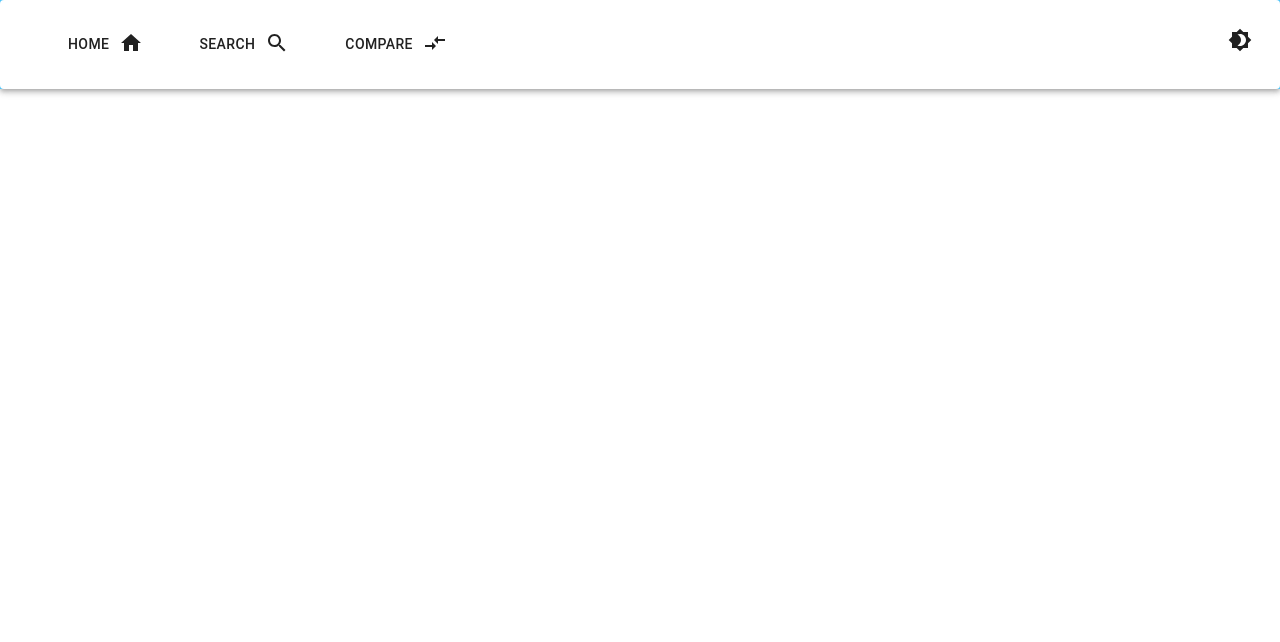
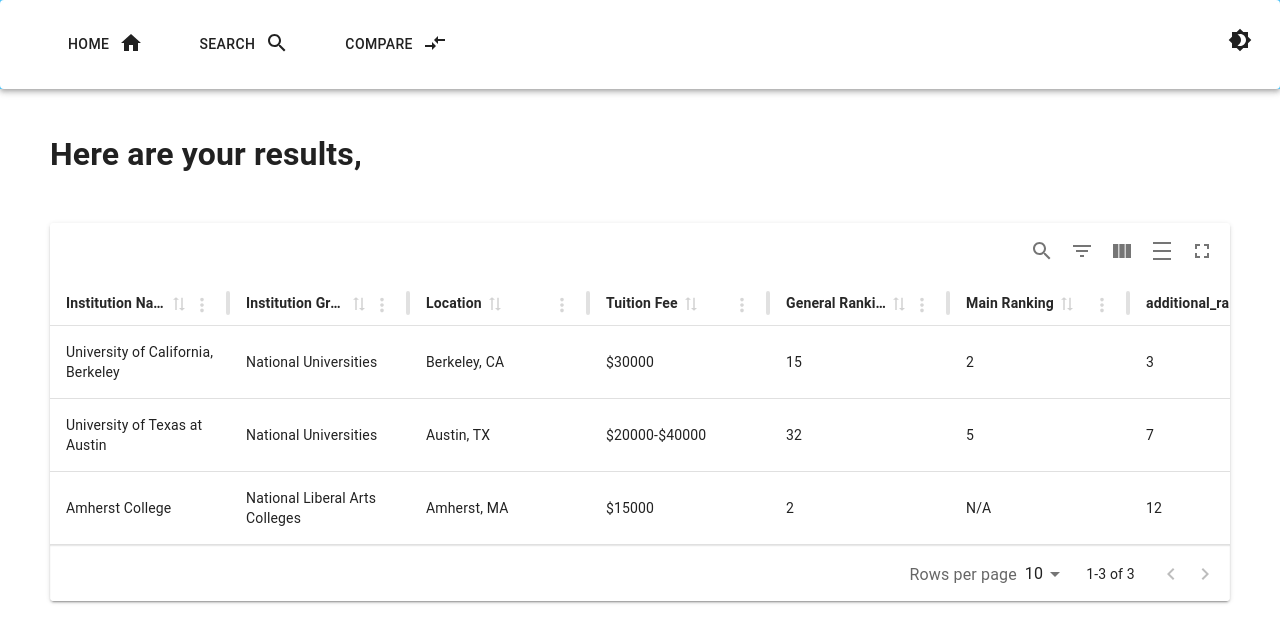
Before and after one commit to dmkhang1101/Best_Fit_Colleges, a React (Create React App) app: page /result in a window 1280 px wide. Before the commit this address had no page. Shown: the top 642 px of the page. Built offline with nearby package versions, Linux system fonts and the light colour scheme.

Commit message:
create Result Page with Result Table

```diff
--- a/src/App.js
+++ b/src/App.js
@@ -2,6 +2,7 @@ import {BrowserRouter, Routes, Route} from 'react-router-dom'
 import Home from './pages/Home/Home.js'
 import Search from './pages/Search/Search.js'
 import Compare from './pages/Compare/Compare.js'
+import Result from './pages/Result/Result.js'
 import './App.css'
 import * as React from 'react';
 import IconButton from '@mui/material/IconButton';
@@ -96,6 +97,7 @@ function MyApp() {
                     <Route path='/' element ={<Home/>}/>
                     <Route path='search' element = {<Search/>}/>
                     <Route path='compare' element = {<Compare/>}/>
+                    <Route path='result' element = {<Result/>}/>
                 </Routes>
             </BrowserRouter>
         </div>
--- /dev/null
+++ b/src/components/result_table/ResultTable.js
@@ -0,0 +1,179 @@
+import { useMemo, useContext } from 'react';
+import { MaterialReactTable } from 'material-react-table';
+import { UserContext } from '../../controllers/User';
+
+const test_result = [
+    {
+        name : 'University of California, Berkeley',
+        group : 'National Universities',
+        location : 'Berkeley, CA',
+        tuition_fee : {
+            value : '$30000',
+            score : 5,
+        },
+        general_ranking : {
+            value : 15,
+            score : 10,
+        },
+        main_ranking : {
+            value : 2,
+            score : 10,
+        },
+        additional_ranking_1 : {
+            value : 3,
+            score : 8,
+        },
+        additional_ranking_2 : {
+            value : 25,
+            score : 4,
+        },
+    },
+    {
+        name : 'University of Texas at Austin',
+        group : 'National Universities',
+        location : 'Austin, TX',
+        tuition_fee : {
+            value : '$20000-$40000',
+            score : 6,
+        },
+        general_ranking : {
+            value : 32,
+            score : 15,
+        },
+        main_ranking : {
+            value : 5,
+            score : 7,
+        },
+        additional_ranking_1 : {
+            value : 7,
+            score : 5,
+        },
+        additional_ranking_2 : {
+            value : 20,
+            score : 6,
+        },
+    },
+    {
+        name : 'Amherst College',
+        group : 'National Liberal Arts Colleges',
+        location : 'Amherst, MA',
+        tuition_fee : {
+            value : '$15000',
+            score : 8,
+        },
+        general_ranking : {
+            value : 2,
+            score : 5,
+        },
+        main_ranking : {
+            value : 'N/A',
+            score : 0,
+        },
+        additional_ranking_1 : {
+            value : 12,
+            score : 1,
+        },
+        additional_ranking_2 : {
+            value : 45,
+            score : 1,
+        },
+    }
+]
+
+export const ResultTable = () => {
+
+ const user = useContext(UserContext)
+    const columns = useMemo(
+        () => [
+        {
+            accessorKey: 'name',
+            header: 'Institution Name',
+        },
+        {
+            accessorKey: 'group',
+            header: 'Institution Group',
+        },
+        {
+            accessorKey: 'location',
+            header: 'Location',
+        },
+        {
+            accessorFn: (row) => `${row.tuition_fee.value}`,
+            header: 'Tuition Fee',
+            sortingFn : (rowA, rowB) => {
+                const scoreA = rowA.original.tuition_fee.score
+                const scoreB = rowB.original.tuition_fee.score
+                if (scoreA > scoreB){
+                    return 1
+                }
+                else if (scoreA < scoreB){
+                    return -1
+                }
+                return 0
+            }
+        },
+        {
+            accessorFn: (row) => `${row.general_ranking.value}`,
+            header: 'General Ranking',
+            sortingFn : (rowA, rowB) => {
+                const scoreA = rowA.original.general_ranking.score
+                const scoreB = rowB.original.general_ranking.score
+                if (scoreA > scoreB){
+                    return 1
+                }
+                else if (scoreA < scoreB){
+                    return -1
+                }
+                return 0
+            }
+        },
+        {
+            accessorFn: (row) => `${row.main_ranking.value}`,
+            header: 'Main Ranking',
+            sortingFn : (rowA, rowB) => {
+                const scoreA = rowA.original.main_ranking.score
+                const scoreB = rowB.original.main_ranking.score
+                if (scoreA > scoreB){
+                    return 1
+                }
+                else if (scoreA < scoreB){
+                    return -1
+                }
+                return 0
+            }
+        },
+        ],
+        [],
+    );
+
+    const add_rankings = Object.keys(test_result[0]).slice(6)
+    add_rankings.map(ar => {
+        columns.push({
+            accessorFn: (row) => `${row[ar].value}`,
+            header: ar,
+            sortingFn : (rowA, rowB) => {
+                const scoreA = rowA.original[ar].score
+                const scoreB = rowB.original[ar].score
+                if (scoreA > scoreB){
+                    return 1
+                }
+                else if (scoreA < scoreB){
+                    return -1
+                }
+                return 0
+            }
+        })
+    })
+
+
+    return (
+        <MaterialReactTable
+            columns={columns}
+            data={test_result}
+            layoutMode="grid"
+            enableColumnResizing
+        />
+    );
+};
+
+export default ResultTable;
--- a/src/pages/Compare/Compare.js
+++ b/src/pages/Compare/Compare.js
@@ -64,7 +64,7 @@ function Compare(){
             return
         }
         else{
-            // navigate('Compare_Result')
+            navigate('../result')
         }
     }
 
--- /dev/null
+++ b/src/pages/Result/Result.css
@@ -0,0 +1,8 @@
+.result{
+    background-color: inherit;
+    display: flex;
+    flex-direction: column;
+    justify-content: center;
+    align-items:stretch;
+    padding: 20px 50px;
+}
--- /dev/null
+++ b/src/pages/Result/Result.js
@@ -0,0 +1,14 @@
+import './Result.css'
+import ResultTable from '../../components/result_table/ResultTable';
+
+function Result(){
+    return (
+        <div className = "result">
+            <h1>Here are your results,</h1>
+            <br/>
+            <ResultTable/>
+        </div>
+    )
+}
+
+export default Result;
--- a/src/pages/Search/Search.js
+++ b/src/pages/Search/Search.js
@@ -65,7 +65,7 @@ function Search(){
             user.filters.setting = setting;
             user.filters.type = type;
             user.filters.location = location;
-            // navigate('Search_Result')
+            navigate('../result')
         }
     }
 
```
